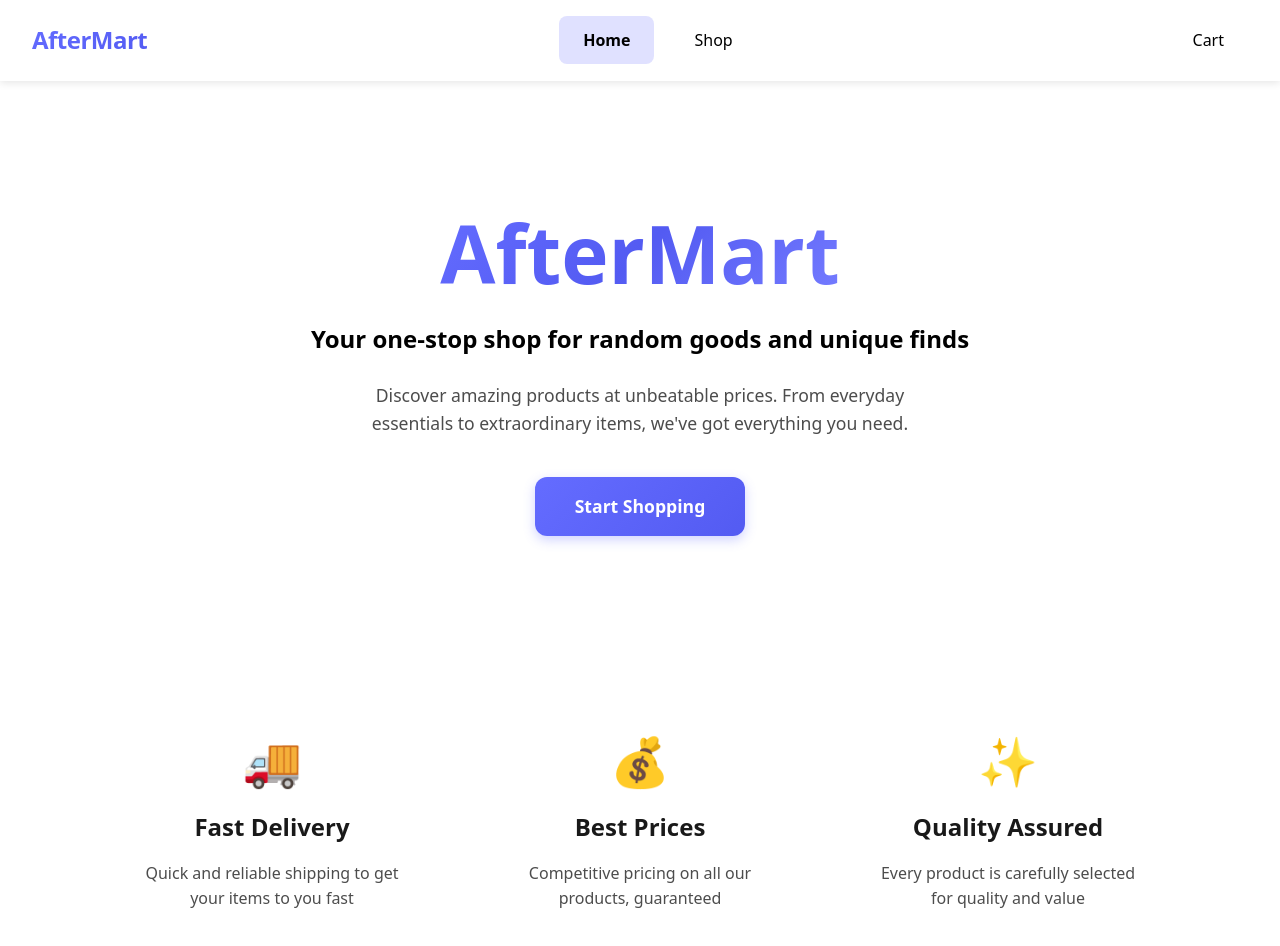
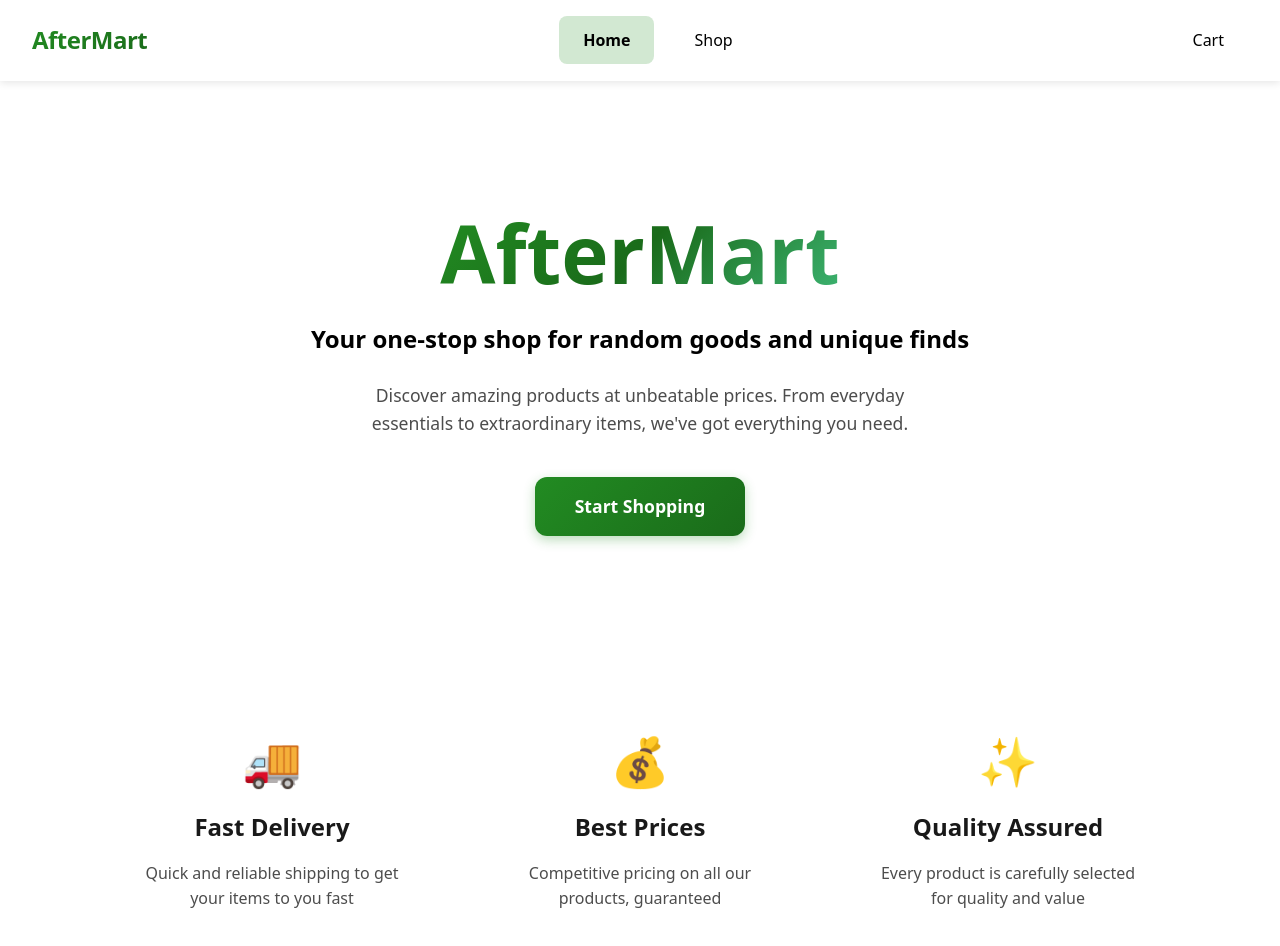
Before and after one commit to vinhello/shopping-cart, a React (Vite) app: page / in a window 1280 px wide. Shown: the top 946 px of the page. Built offline with nearby package versions, Linux system fonts and the light colour scheme.

Commit message:
updated project primary color

```diff
--- a/index.html
+++ b/index.html
@@ -1,10 +1,10 @@
-<!doctype html>
+<!DOCTYPE html>
 <html lang="en">
   <head>
     <meta charset="UTF-8" />
-    <link rel="icon" type="image/svg+xml" href="/vite.svg" />
+    <link rel="icon" type="image/svg+xml" href="/favicon.svg" />
     <meta name="viewport" content="width=device-width, initial-scale=1.0" />
-    <title>project-shopping-cart</title>
+    <title>AfterMart - Online Marketplace</title>
   </head>
   <body>
     <div id="root"></div>
--- a/src/App.css
+++ b/src/App.css
@@ -53,7 +53,7 @@
 .navbar__logo-text {
   font-size: 1.5rem;
   font-weight: 700;
-  background: linear-gradient(135deg, #646cff 0%, #535bf2 100%);
+  background: linear-gradient(135deg, #228b22 0%, #1a6b1a 100%);
   -webkit-background-clip: text;
   -webkit-text-fill-color: transparent;
   background-clip: text;
@@ -92,8 +92,8 @@
 /* Active state */
 .navbar .nav-link.active,
 .navbar a.nav-link.active {
-  background-color: rgba(100, 108, 255, 0.2);
-  color: #646cff !important;
+  background-color: rgba(34, 139, 34, 0.2);
+  color: #228b22 !important;
   font-weight: 600;
 }
 
@@ -200,7 +200,7 @@
 .product-card__price {
   font-size: 1.5rem;
   font-weight: 700;
-  color: #646cff;
+  color: #228b22;
   margin: 0;
 }
 
@@ -259,7 +259,7 @@
   width: 100%;
   padding: 0.75rem;
   font-weight: 600;
-  background-color: #646cff;
+  background-color: #228b22;
   color: white;
   border: none;
   border-radius: 8px;
@@ -267,7 +267,7 @@
 }
 
 .product-card__add-btn:hover {
-  background-color: #535bf2;
+  background-color: #1a6b1a;
 }
 
 @media (min-width: 768px) {
@@ -315,7 +315,7 @@
 }
 
 .home-page__title-gradient {
-  background: linear-gradient(135deg, #646cff 0%, #535bf2 50%, #747bff 100%);
+  background: linear-gradient(135deg, #228b22 0%, #1a6b1a 50%, #3cb371 100%);
   -webkit-background-clip: text;
   -webkit-text-fill-color: transparent;
   background-clip: text;
@@ -342,19 +342,19 @@
   padding: 1rem 2.5rem;
   font-size: 1.1rem;
   font-weight: 600;
-  background: linear-gradient(135deg, #646cff 0%, #535bf2 100%);
+  background: linear-gradient(135deg, #228b22 0%, #1a6b1a 100%);
   color: white;
   text-decoration: none;
   border-radius: 12px;
   transition: all 0.3s ease;
-  box-shadow: 0 4px 12px rgba(100, 108, 255, 0.3);
+  box-shadow: 0 4px 12px rgba(34, 139, 34, 0.3);
   margin-top: 1rem;
 }
 
 .home-page__cta:hover {
   transform: translateY(-2px);
-  box-shadow: 0 6px 20px rgba(100, 108, 255, 0.4);
-  background: linear-gradient(135deg, #535bf2 0%, #646cff 100%);
+  box-shadow: 0 6px 20px rgba(34, 139, 34, 0.4);
+  background: linear-gradient(135deg, #1a6b1a 0%, #228b22 100%);
 }
 
 /* Features Section */
@@ -383,7 +383,7 @@
 .home-page__feature-card:hover {
   transform: translateY(-4px);
   box-shadow: 0 8px 24px rgba(0, 0, 0, 0.3);
-  border-color: rgba(100, 108, 255, 0.3);
+  border-color: rgba(34, 139, 34, 0.3);
   background-color: rgba(255, 255, 255, 0.08);
 }
 
@@ -715,7 +715,7 @@
 .cart-item__subtotal {
   font-size: 1.25rem;
   font-weight: 700;
-  color: #646cff;
+  color: #228b22;
   min-width: 100px;
   text-align: right;
   flex-shrink: 0;
@@ -750,8 +750,8 @@
   justify-content: space-between;
   align-items: center;
   padding: 1.5rem;
-  background-color: rgba(100, 108, 255, 0.1);
-  border: 1px solid rgba(100, 108, 255, 0.2);
+  background-color: rgba(34, 139, 34, 0.1);
+  border: 1px solid rgba(34, 139, 34, 0.2);
   border-radius: 12px;
 }
 
@@ -764,7 +764,7 @@
 .cart-page__total-amount {
   font-size: 2rem;
   font-weight: 700;
-  color: #646cff;
+  color: #228b22;
 }
 
 /* Responsive Design for Cart Page */
--- a/src/index.css
+++ b/src/index.css
@@ -16,12 +16,12 @@
 /* Global link styles - will be overridden by component-specific styles */
 a {
   font-weight: 500;
-  color: #646cff;
+  color: #228B22;
   text-decoration: inherit;
 }
 
 a:hover {
-  color: #535bf2;
+  color: #1a6b1a;
 }
 
 /* Body layout - removed flexbox to allow proper sticky positioning */
@@ -67,8 +67,8 @@ button {
 }
 
 button:hover {
-  border-color: #646cff;
-  background-color: rgba(100, 108, 255, 0.1);
+  border-color: #228B22;
+  background-color: rgba(34, 139, 34, 0.1);
 }
 
 button:focus,
@@ -87,7 +87,7 @@ button:focus-visible {
   }
 
   a:hover {
-    color: #747bff;
+    color: #3cb371;
   }
 
   button {
```
Also changed, not shown: public/favicon.svg (added).
